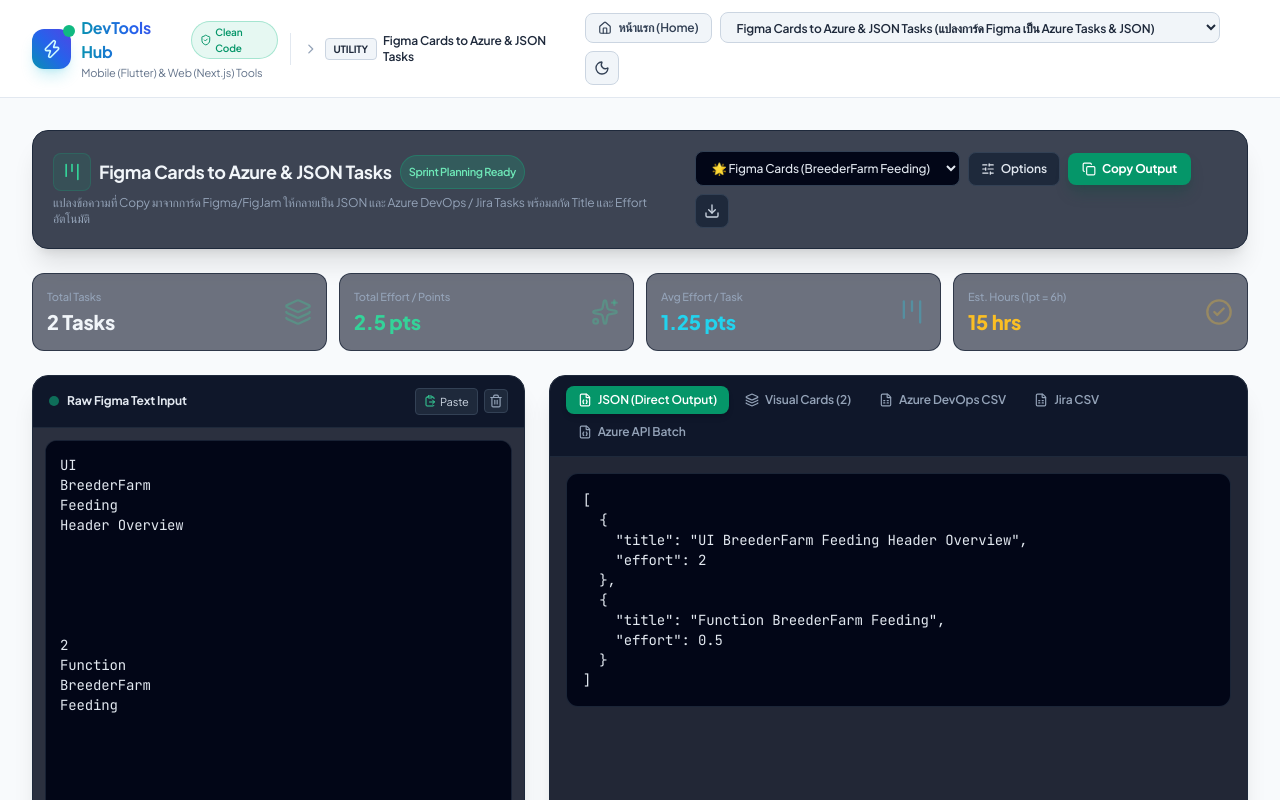
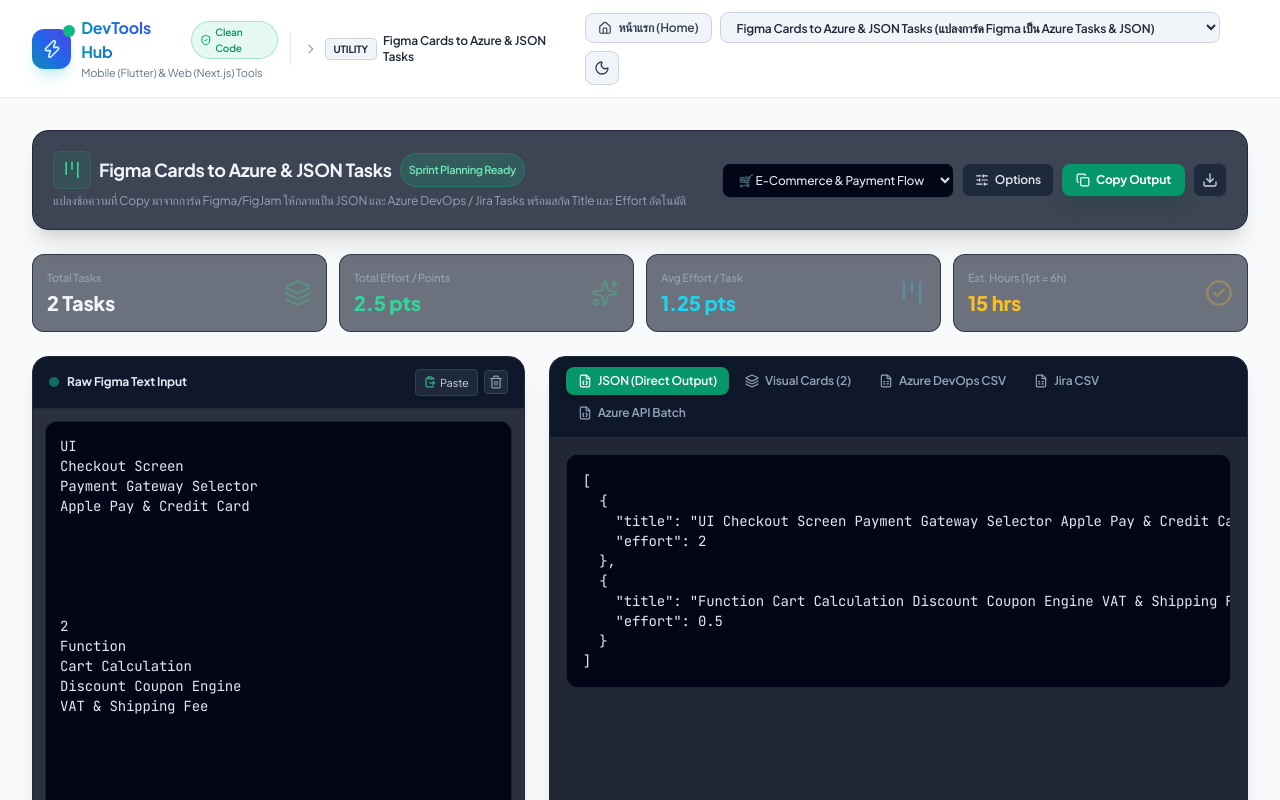
Before and after one commit to Sea-Nareekarn/json-to-flutter-model-web, a React (Vite) app: page / in a window 1280 px wide. Both pictures are taken after a click on the button "Figma to Azure". Shown: the top 800 px of the page. Built offline with nearby package versions, Linux system fonts and the light colour scheme; a web font is replaced by a local one.

Commit message:
chore: replace presets and tests with generic samples

```diff
--- a/src/components/tools/FigmaToAzureTasksTool.tsx
+++ b/src/components/tools/FigmaToAzureTasksTool.tsx
@@ -26,12 +26,12 @@
 
 const SAMPLE_PRESETS = [
   {
-    id: 'user_breeder_farm',
-    name: '🌟 Figma Cards (BreederFarm Feeding)',
+    id: 'ecommerce_sprint',
+    name: '🛒 E-Commerce & Payment Flow',
     text: `UI
-BreederFarm\u00A0
-Feeding
-Header Overview
+Checkout Screen
+Payment Gateway Selector
+Apple Pay & Credit Card
 
 
 
@@ -39,8 +39,9 @@
 
 2
 Function
-BreederFarm\u00A0
-Feeding
+Cart Calculation
+Discount Coupon Engine
+VAT & Shipping Fee
 
 
 
@@ -49,38 +50,8 @@
 0.5`,
   },
   {
-    id: 'ecommerce_sprint',
-    name: '🛒 E-Commerce Sprint Cards',
-    text: `UI
-Checkout Screen
-Payment Gateway Selector
-Apple Pay & Credit Card
-
-
-3
-Function
-Cart Calculation
-Discount Coupon Engine
-VAT & Shipping Fee
-
-
-2
-API
-Order Submission
-Idempotency Key & Retry Logic
-
-
-1.5
-QA
-End-to-End Payment Testing
-Scenario Sandbox
-
-
-0.5`,
-  },
-  {
     id: 'mobile_auth',
-    name: '📱 Mobile Auth & Biometrics',
+    name: '📱 Mobile Auth & Security',
     text: `UI
 Login & Register Screen
 Biometric Prompt
@@ -100,9 +71,32 @@
 
 1`,
   },
+  {
+    id: 'analytics_dashboard',
+    name: '📊 Analytics & Export System',
+    text: `UI
+Sales Dashboard
+Revenue Chart & Summary Cards
+
+
+2
+Function
+Date Range Filter
+Weekly & Monthly Aggregation
+
+
+1.5
+API
+Export Data to Excel
+Background Job Queue
+
+
+0.5`,
+  },
 ];
 
 type OutputTab = 'json' | 'azure-csv' | 'jira-csv' | 'table' | 'azure-api';
+
 
 export const FigmaToAzureTasksTool: React.FC = () => {
   const [rawInput, setRawInput] = useState<string>(SAMPLE_PRESETS[0].text);
@@ -224,7 +218,7 @@
                 const selected = SAMPLE_PRESETS.find((p) => p.id === e.target.value);
                 if (selected) setRawInput(selected.text);
               }}
-              defaultValue="user_breeder_farm"
+              defaultValue="ecommerce_sprint"
               className="bg-slate-950 border border-slate-700 text-slate-200 text-xs rounded-lg px-3 py-2 focus:outline-none focus:ring-1 focus:ring-emerald-500 font-medium"
             >
               {SAMPLE_PRESETS.map((p) => (
@@ -431,14 +425,15 @@
 
 ตัวอย่าง:
 UI
-BreederFarm
-Feeding
-Header Overview
+Checkout Screen
+Payment Gateway Selector
+Apple Pay & Credit Card
 
 2
 Function
-BreederFarm
-Feeding
+Cart Calculation
+Discount Coupon Engine
+VAT & Shipping Fee
 
 0.5"
               spellCheck={false}
--- a/src/test-suite.ts
+++ b/src/test-suite.ts
@@ -142,11 +142,11 @@
     passCount++;
   }
 
-  // 6. Test Figma Card to Azure / JSON Parser (User's exact test case)
+  // 6. Test Figma Card to Azure / JSON Parser (Multi-line and float effort parsing)
   console.log('\n[TEST] Testing Figma Card to Azure DevOps & JSON Parser...');
-  const userFigmaInput = `UI
-BreederFarm\u00A0
-Feeding
+  const genericFigmaInput = `UI
+Checkout Screen\u00A0
+Payment Gateway
 Header Overview
 
 
@@ -155,8 +155,8 @@
 
 2
 Function
-BreederFarm\u00A0
-Feeding
+Cart Calculation\u00A0
+Discount Engine
 
 
 
@@ -165,19 +165,19 @@
 0.5`;
 
   try {
-    const figmaCards = parseFigmaCards(userFigmaInput);
+    const figmaCards = parseFigmaCards(genericFigmaInput);
     if (figmaCards.length !== 2) {
       throw new Error(`Expected 2 cards parsed, but got ${figmaCards.length}`);
     }
 
-    if (figmaCards[0].title !== 'UI BreederFarm Feeding Header Overview') {
+    if (figmaCards[0].title !== 'UI Checkout Screen Payment Gateway Header Overview') {
       throw new Error(`Card 1 title mismatch: "${figmaCards[0].title}"`);
     }
     if (figmaCards[0].effort !== 2) {
       throw new Error(`Card 1 effort mismatch: ${figmaCards[0].effort}`);
     }
 
-    if (figmaCards[1].title !== 'Function BreederFarm Feeding') {
+    if (figmaCards[1].title !== 'Function Cart Calculation Discount Engine') {
       throw new Error(`Card 2 title mismatch: "${figmaCards[1].title}"`);
     }
     if (figmaCards[1].effort !== 0.5) {
@@ -186,14 +186,14 @@
 
     const jsonOutput = formatCardsToJson(figmaCards);
     const parsedJson = JSON.parse(jsonOutput);
-    if (parsedJson[0].title !== 'UI BreederFarm Feeding Header Overview' || parsedJson[0].effort !== 2) {
+    if (parsedJson[0].title !== 'UI Checkout Screen Payment Gateway Header Overview' || parsedJson[0].effort !== 2) {
       throw new Error(`JSON output mismatch for Card 1`);
     }
-    if (parsedJson[1].title !== 'Function BreederFarm Feeding' || parsedJson[1].effort !== 0.5) {
+    if (parsedJson[1].title !== 'Function Cart Calculation Discount Engine' || parsedJson[1].effort !== 0.5) {
       throw new Error(`JSON output mismatch for Card 2`);
     }
 
-    console.log('  ✓ User sample parsed exactly: Card 1 (Effort 2), Card 2 (Effort 0.5)');
+    console.log('  ✓ Multi-line cards & float effort parsed: Card 1 (2 pts), Card 2 (0.5 pts)');
     console.log('  ✓ JSON Structure & Output verified');
     passCount++;
   } catch (err: any) {
```
